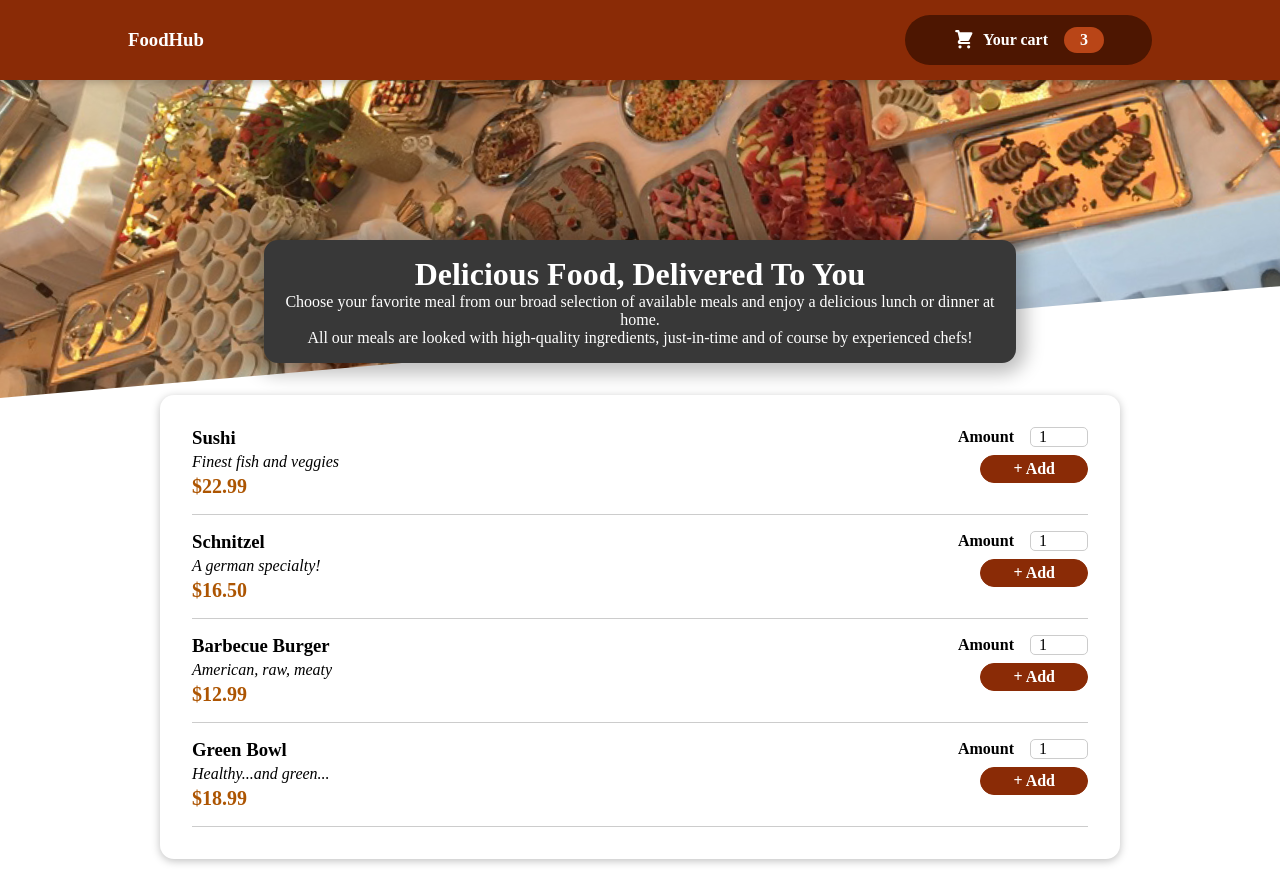
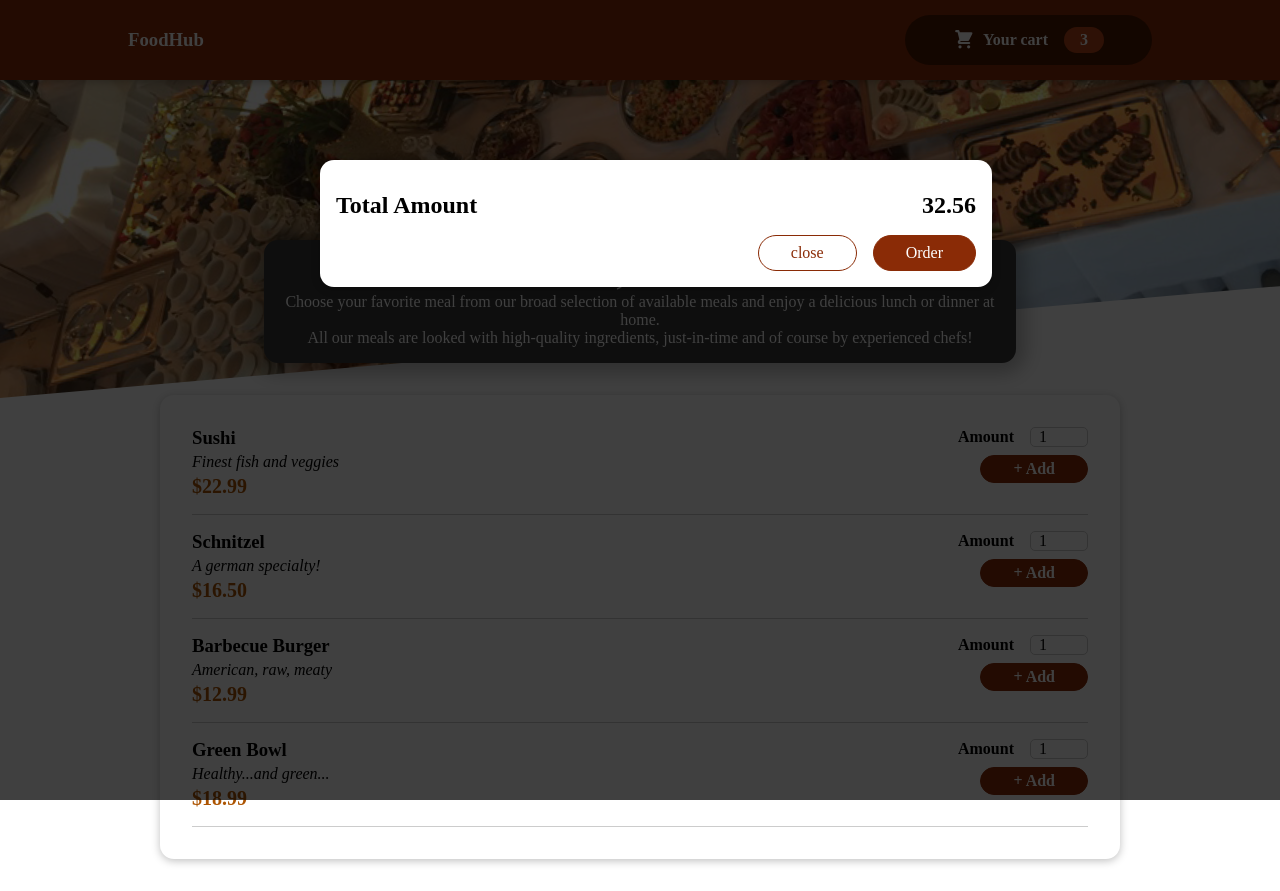
Before and after one commit to adarsh25t/React-food-cart, a React (Create React App) app: page / in a window 1280 px wide. Built offline with nearby package versions, Linux system fonts and the light colour scheme.

Commit message:
create modal component and connect to the cart component

```diff
--- a/public/index.html
+++ b/public/index.html
@@ -15,7 +15,7 @@
     <title>React App</title>
   </head>
   <body>
-    <noscript>You need to enable JavaScript to run this app.</noscript>
+    <div id="overlays"></div>
     <div id="root"></div>
 
   </body>
--- a/src/App.js
+++ b/src/App.js
@@ -1,10 +1,12 @@
 import { Fragment } from "react";
+import Cart from "./components/Cart/Cart";
 import Header from "./components/Layout/Header";
 import Meals from "./components/Meals/Meals";
 
 function App() {
   return (
     <Fragment>
+      <Cart/>
       <Header/>
       <main>
         <Meals/>
--- a/src/components/Cart/Cart.js
+++ b/src/components/Cart/Cart.js
@@ -1,8 +1,25 @@
+import Modal from '../UI/Modal';
 import classes from './Cart.module.css';
 
 const Cart = ()=>{
+
+   const cartItem = (
+       <ul className={classes['cart-items']}>
+           {[{
+               id:'c1',
+               name:'food',
+               amount:2,
+               price:12.4
+           }].map(item=>{
+               <li>{item.name}</li>
+           })
+           }
+       </ul>
+   )
+
     return(
-        <div>
+        <Modal>
+            {cartItem}
             <div className={classes.total}>
                 <span>Total Amount</span>
                 <span>32.56</span>
@@ -11,7 +28,7 @@
                 <button className={classes['button--alt']}>close</button>
                 <button className={classes.button}>Order</button>
             </div>
-        </div>
+        </Modal>
     )
 }
 export default Cart;
--- /dev/null
+++ b/src/components/UI/Modal.js
@@ -0,0 +1,27 @@
+import { Fragment } from "react";
+import ReactDom from "react-dom";
+import classes from './Modal.module.css';
+
+const Backdrop = ()=>{
+    return <div className={classes.backdrop}></div>
+}
+
+const ModalOverlay = (props)=>{
+    return(
+        <div className={classes.modal}>
+            <div className={classes.content}>{props.children}</div>
+        </div>
+    )
+}
+
+const portalElement = document.getElementById('overlays');
+
+const Modal = (props)=>{
+    return(
+        <Fragment>
+            {ReactDom.createPortal(<Backdrop/>,portalElement)}
+            {ReactDom.createPortal(<ModalOverlay>{props.children}</ModalOverlay>,portalElement)}
+        </Fragment>
+    )
+}
+export default Modal;
--- /dev/null
+++ b/src/components/UI/Modal.module.css
@@ -0,0 +1,40 @@
+.backdrop {
+    position: fixed;
+    top: 0;
+    left: 0;
+    width: 100%;
+    height: 100vh;
+    z-index: 20;
+    background-color: rgba(0, 0, 0, 0.75);
+  }
+
+  .modal {
+    position: fixed;
+    top: 20vh;
+    left: 5%;
+    width: 90%;
+    background-color: white;
+    padding: 1rem;
+    border-radius: 14px;
+    box-shadow: 0 2px 8px rgba(0, 0, 0, 0.25);
+    z-index: 30;
+    animation: slide-down 300ms ease-out forwards;
+  }
+
+  @media (min-width: 768px) {
+    .modal {
+      width: 40rem;
+      left: calc(50% - 20rem);
+    }
+  }
+
+  @keyframes slide-down {
+    from {
+      opacity: 0;
+      transform: translateY(-3rem);
+    }
+    to {
+      opacity: 1;
+      transform: translateY(0);
+    }
+  }
```
